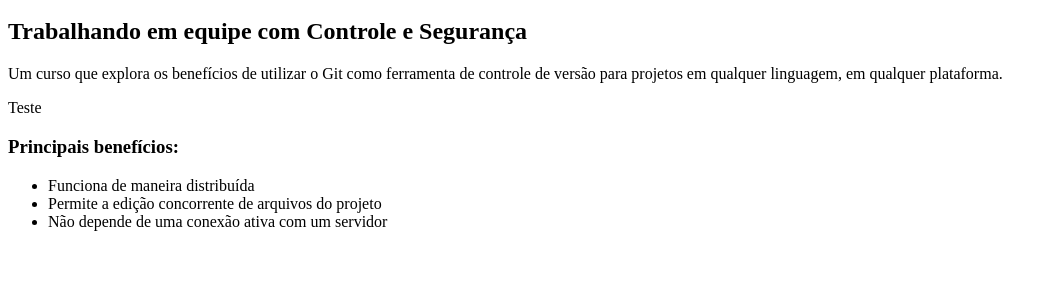
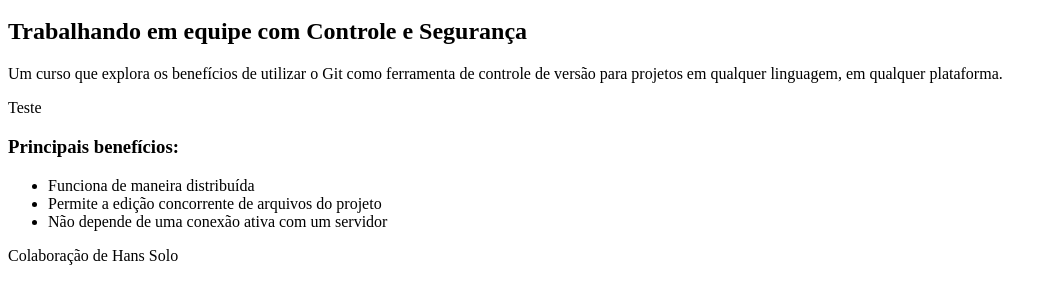
Before and after one commit to alcenor/curso-git, a plain HTML site: page index.html in a window 1280 px wide. Shown: the part 48-352 px from the top of the page, without its empty margins (0-1057 px from the left). Drawn offline with Linux system fonts and the light colour scheme.

Commit message:
Rodapé alterado por Hans Solo

```diff
--- a/index.html
+++ b/index.html
@@ -15,5 +15,9 @@
             <li>Permite a edição concorrente de arquivos do projeto</li>
             <li>Não depende de uma conexão ativa com um servidor</li>
         </ul>
+
+		<footer>
+			Colaboração de Hans Solo
+		</footer>
     </body>
 </html>
```
